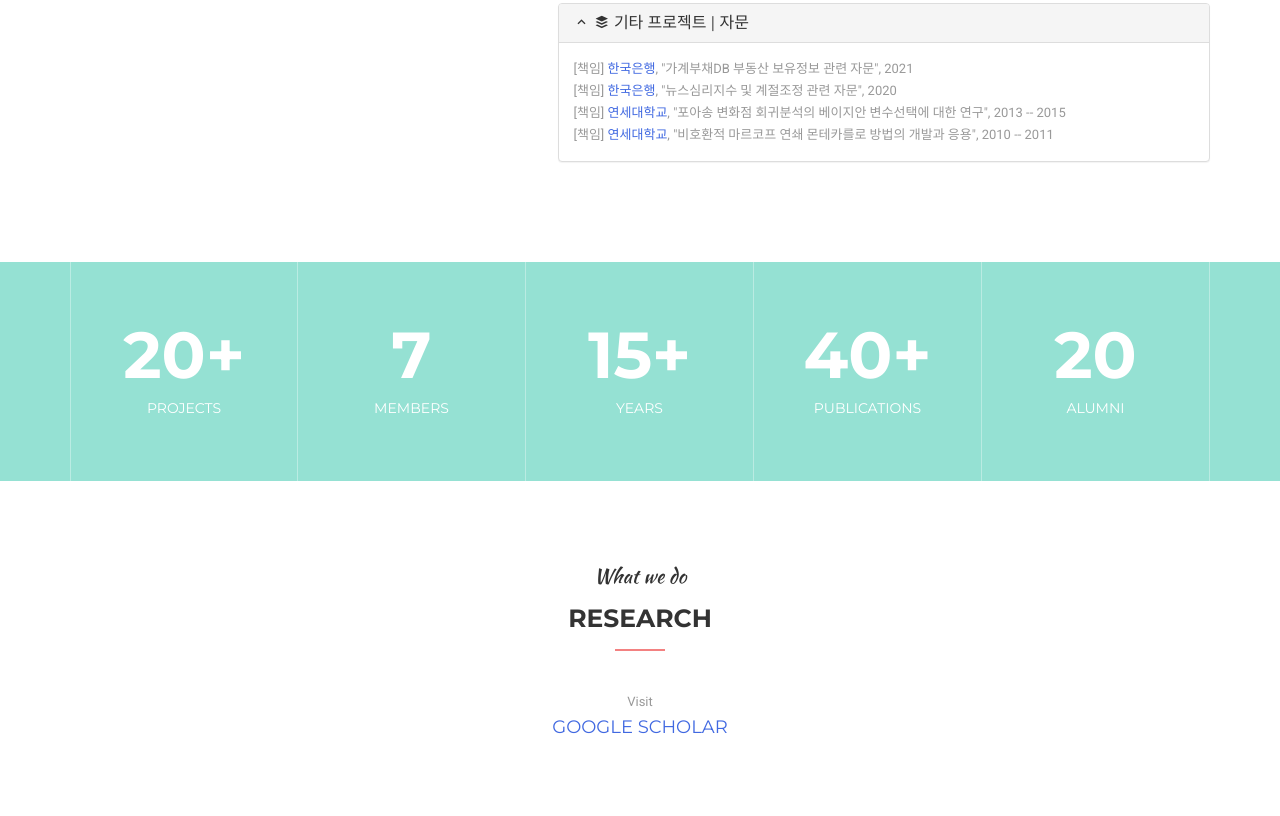
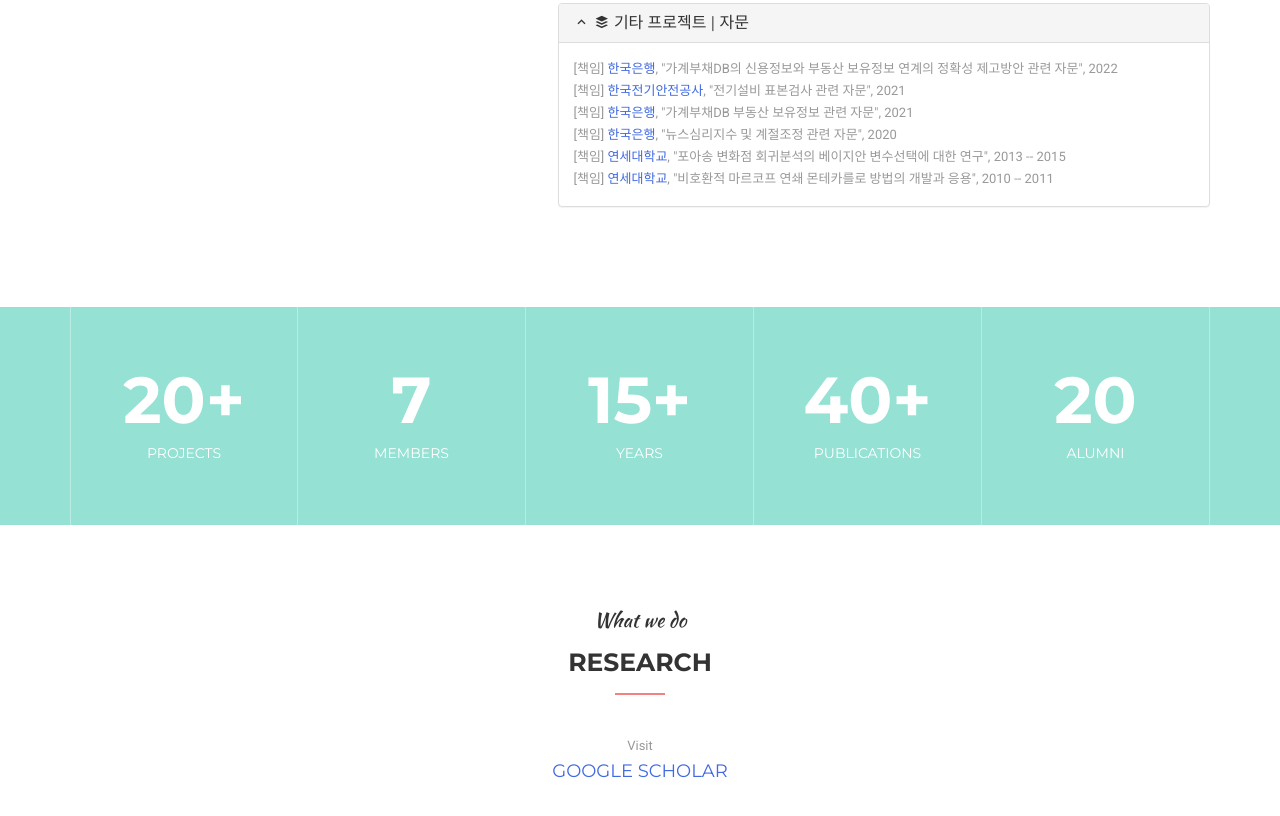
Before and after one commit to dslab-with/web, a plain HTML site: page index.html in a window 1280 px wide. Shown: the part 4407-5223 px from the top of the page. Drawn offline with Linux system fonts and the light colour scheme.

Commit message:
Add files via upload

```diff
--- a/index.html
+++ b/index.html
@@ -405,6 +405,10 @@
 									<div class="panel-body">
 										<ul>
 
+										    <li>[책임] <font color="royalblue">한국은행</font>, "가계부채DB의 신용정보와 부동산 보유정보 연계의 정확성 제고방안 관련 자문", 2022</li>
+
+											<li>[책임] <font color="royalblue">한국전기안전공사</font>, "전기설비 표본검사 관련 자문", 2021</li>
+
 											<li>[책임] <font color="royalblue">한국은행</font>, "가계부채DB 부동산 보유정보 관련 자문", 2021</li>
 
 											<li>[책임] <font color="royalblue">한국은행</font>, "뉴스심리지수 및 계절조정 관련 자문", 2020</li>
```
